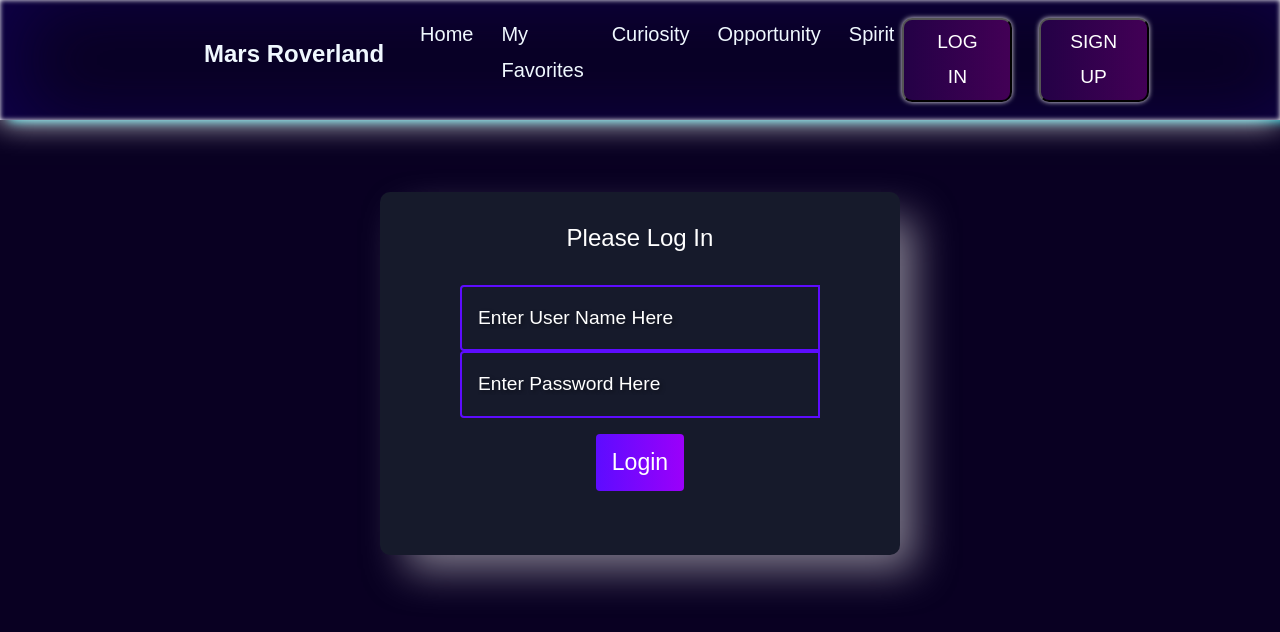
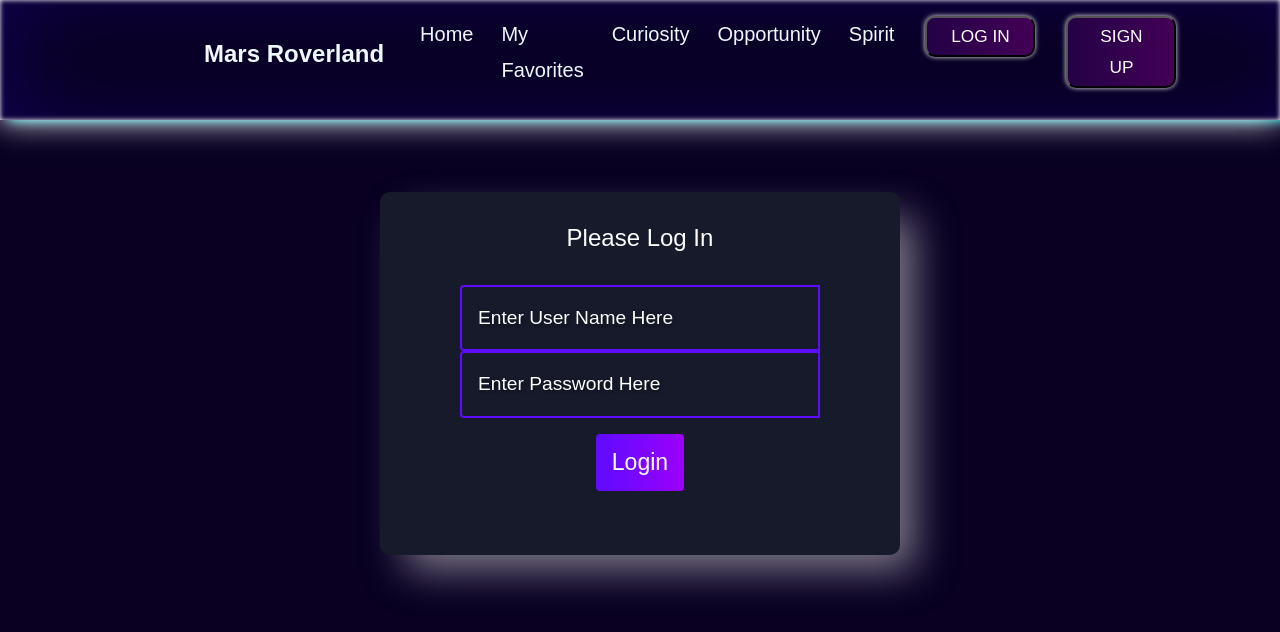
Before and after one commit to CS5500-NEU-Group10/NASA-Mars-Rover, a React (Create React App) app: page /Login in a window 1280 px wide. Shown: the top 632 px of the page. Built offline with nearby package versions, Linux system fonts and the light colour scheme; no server answers; a web font is replaced by a local one.

Commit message:
navbar responsiveness
Navbar responsiveness and code-cleanup

```diff
--- a/src/components/Navbar.js
+++ b/src/components/Navbar.js
@@ -1,14 +1,14 @@
-import React from "react";
+import React, { useState } from "react";
 import "../style/Navbar.css";
 import { Link } from "react-router-dom";
 import PropTypes from "prop-types";
 
-const Navbar = ({ faveIdToImage, setFaveIdToImage, handleSubmit }) => {
-  // const [faveIdToImage, setFaveIdToImage] = useState(new Map());
-
+const Navbar = ({ handleSubmit }) => {
+  const [isNavCollapsed, setIsNavCollapsed] = useState(true);
+  const handleNavCollapse = () => setIsNavCollapsed(!isNavCollapsed);
   return (
     <div className="Navbar" data-testid="navbar-test">
-      <nav className="navbar navbar-expand-lg navbar-light ">
+      <nav className="navbar navbar-expand-lg navbar-light">
         <div className="container">
           <Link to="/" style={{ textDecoration: "none" }}>
             <p className="navbar-brand" id="navbar-brand">
@@ -21,18 +21,23 @@ const Navbar = ({ faveIdToImage, setFaveIdToImage, handleSubmit }) => {
             data-bs-toggle="collapse"
             data-bs-target="#navbarNav"
             aria-controls="navbarNav"
-            aria-expanded="false"
+            aria-expanded={!isNavCollapsed ? true : false}
             aria-label="Toggle navigation"
+            onClick={handleNavCollapse}
             style={{ color: "white" }}
           >
             <span
               className="navbar-toggler-icon"
-              style={{ color: "white" }}
+              style={{ backgroundColor: "#800080", color: "white" }}
             ></span>
           </button>
+          {/* <div
+            className="collapse navbar-collapse "
+            style={{ color: "white" }}
+            id="navbarNav"
+          > */}
           <div
-            className="collapse navbar-collapse"
-            style={{ color: "white" }}
+            className={`${isNavCollapsed ? "collapse" : ""} navbar-collapse`}
             id="navbarNav"
           >
             <ul className="navbar-nav">
@@ -71,17 +76,24 @@ const Navbar = ({ faveIdToImage, setFaveIdToImage, handleSubmit }) => {
                   </p>
                 </Link>
               </li>
+              <li className="nav-item">
+                <div className="btn-login nav-link">
+                  <Link to="/Login" style={{ textDecoration: "none" }}>
+                    <button className="main-btn" id="login-btn">
+                      {" "}
+                      Log In{" "}
+                    </button>
+                  </Link>
+                </div>
+              </li>
+              <li className="nav-item">
+                <div className="btn-login nav-link">
+                  <Link to="/SignUp" style={{ textDecoration: "none" }}>
+                    <button className="main-btn"> Sign Up </button>
+                  </Link>
+                </div>
+              </li>
             </ul>
-          </div>
-          <div className="btn-login">
-            <Link to="/Login" style={{ textDecoration: "none" }}>
-              <button className="main-btn"> Log In </button>
-            </Link>
-          </div>
-          <div className="btn-login">
-            <Link to="/SignUp" style={{ textDecoration: "none" }}>
-              <button className="main-btn"> Sign Up </button>
-            </Link>
           </div>
         </div>
       </nav>
--- a/src/components/SelectRover.js
+++ b/src/components/SelectRover.js
@@ -1,6 +1,6 @@
 import React from "react";
 import "../style/Filter.css";
-// import { roverCamMap } from "./RoverCam";
+
 import PropTypes from "prop-types";
 
 function SelectRover({
@@ -11,8 +11,6 @@ function SelectRover({
   handleOButton,
   handleSButton,
 }) {
-  console.log("C", isCButtonActive);
-
   return (
     <div className="SelectRover">
       <div className="container">
--- a/src/pages/Home.js
+++ b/src/pages/Home.js
@@ -25,7 +25,6 @@ const Home = ({
             imgs={imgs}
             faveIdToImage={faveIdToImage}
           />
-          {/* <Fave faveIdToImage={faveIdToImage} /> */}
         </div>
       </div>
     </div>
--- a/src/pages/UserAccount.js
+++ b/src/pages/UserAccount.js
@@ -6,7 +6,7 @@ import UserNamePasswordEdit from "../components/UserNamePasswordEdit";
 function UserAccount() {
   return (
     <div className="web-page">
-      <div className="account-section">
+      <div className="account-section" data-testid="login-test">
         <h1>Please Log In</h1>
         <UserNamePasswordEdit status="login" />
       </div>
@@ -14,12 +14,4 @@ function UserAccount() {
   );
 }
 
-// UserAccount.propTypes = {
-//   inputUserName: PropTypes.any.isRequired,
-//   setInputUserName: PropTypes.any,
-//   inputPassword: PropTypes.any,
-//   setInputPassword: PropTypes.any,
-//   status: PropTypes.any,
-//   setStatus: PropTypes.any,
-// };
 export default UserAccount;
--- a/src/style/Filter.css
+++ b/src/style/Filter.css
@@ -168,6 +168,9 @@ font-size: x-large;
       display: flex;
       flex-direction: column;
     }
+    .btn{
+        font-size:0.8em
+    }
   }
 
 .preferences-checkbox{
--- a/src/style/Navbar.css
+++ b/src/style/Navbar.css
@@ -56,7 +56,7 @@
 .main-btn {background-image: linear-gradient(to right, #240146 0%, #430056  51%, #0e0027  100%)}
 .main-btn {
    /* margin: 2px; */
-   padding: 5px 25px;
+   padding: 3px 20px;
    text-align: center;
    text-transform: uppercase;
    transition: 0.5s;
@@ -68,6 +68,9 @@
    width: 110px;
  }
 
+ .btn-login{
+     margin-left: 15px;
+ }
  .main-btn:hover {
    background-position: right center; /* change the direction of the change here */
    color: #fff;
@@ -76,16 +79,39 @@
 
 
  .btn-login{
-     padding-right: 3%;
+     padding-right: 2%;
  }
 
- @media screen and (max-width: 600px) {
+ @media screen and (max-width: 1315px)  {
+    .nav-item{
+        font-size: 0.9em;
+    }
+ }
+ @media screen and (max-width: 1000px) {
     .navbar {display: none;}
     .navbar {
       /* float: right; */
       display: block;
     }
-    .nav-link {
+    .navbar-nav{
+        background-color: rgb(9, 0, 34);
+
+    }
+    .nav-link{
+        display: flex;
+        justify-content: center;
+
+    }
+    .nav-link:hover{
+        /* background-color:#c59cff; */
+        box-shadow:inset 0 0 10px #fff,
+        0 0 10px #fff,
+        -2px 0 8px #0ff,
+        2px 0 8px #0ff;
+    }
+
+
+    /* .nav-link {
         position: absolute;
         top: 0;
         margin-top: 50px;
@@ -104,14 +130,15 @@
         transition: height 400ms cubic-bezier(0.23, 1, 0.32, 1);
         color:white
       }
-      .navbar-toggler-icon  {
-        border: 1px solid white;
+      .navbar-toggler-icon,.navbar-nav {
+
+
         height: 2.5em;
         padding: 0.5em;
         transition: height 400ms cubic-bezier(0.23, 1, 0.32, 1);
         color:white
       }
-      .nav-link {
+      .navbar-nav {
         display: flex;
         justify-content: center;
         margin: 0;
@@ -119,5 +146,5 @@
         width: 100%;
         color: white;
         background-color: white;
-      }
+      } */
   }
```
Also changed, not shown: src/components/SelectSol.js (+1 -6 lines), src/pages/Fave.js (+1 -18 lines), src/pages/Filter.js (+0 -65 lines), src/pages/Main.js (+1 -8 lines), src/pages/SignUp.js (+0 -8 lines).
